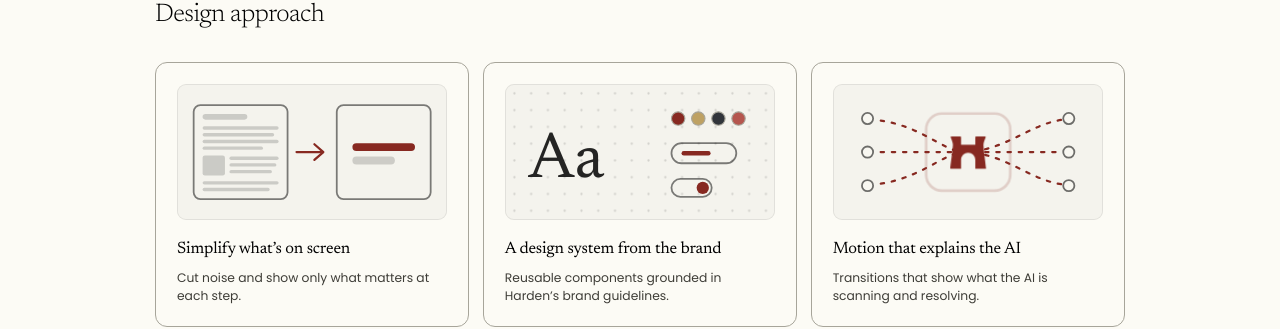
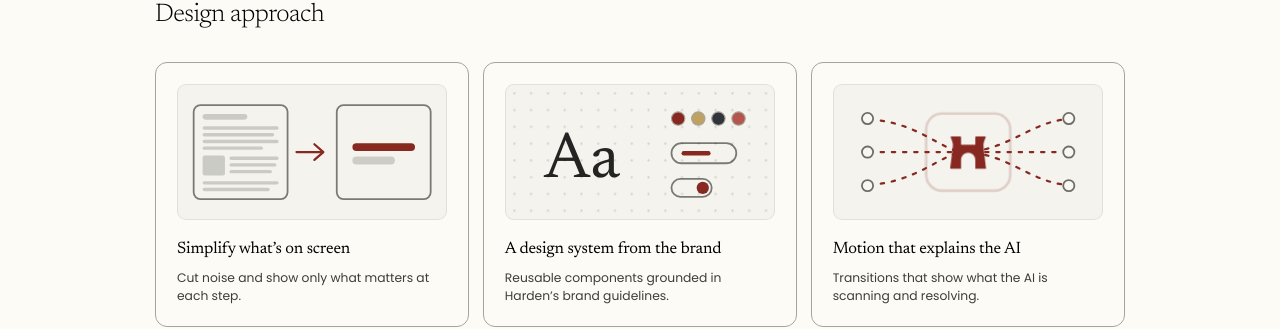
Before and after one commit to lzhang-png/harden, a React (Vite) app: page /app-design in a window 1280 px wide. Shown: the part 295-624 px from the top of the page. Built offline with nearby package versions, Linux system fonts and the light colour scheme.

Commit message:
Adjust text positioning in AppDesign component for improved layout consistency.

```diff
--- a/src/components/AppDesign.jsx
+++ b/src/components/AppDesign.jsx
@@ -54,7 +54,7 @@ function PracticeVisual({ variant }) {
           </pattern>
         </defs>
         <rect x="0" y="0" width="240" height="120" fill="url(#adDots)" />
-        <text className="ad-gfx-type" x="20" y="82" fontSize="58">Aa</text>
+        <text className="ad-gfx-type" x="34" y="82" fontSize="58">Aa</text>
         <g transform="translate(148, 0)">
           <circle className="ad-gfx-swatch" cx="6" cy="30" r="6" fill="#872921" />
           <circle className="ad-gfx-swatch" cx="24" cy="30" r="6" fill="#BEA163" />
```
